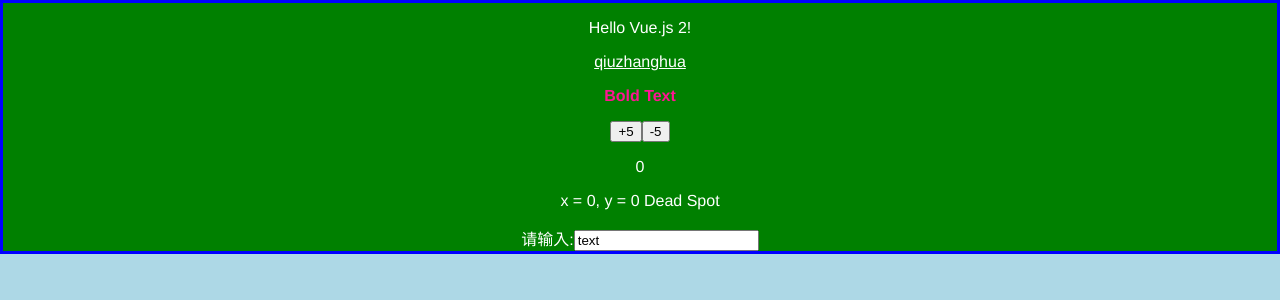
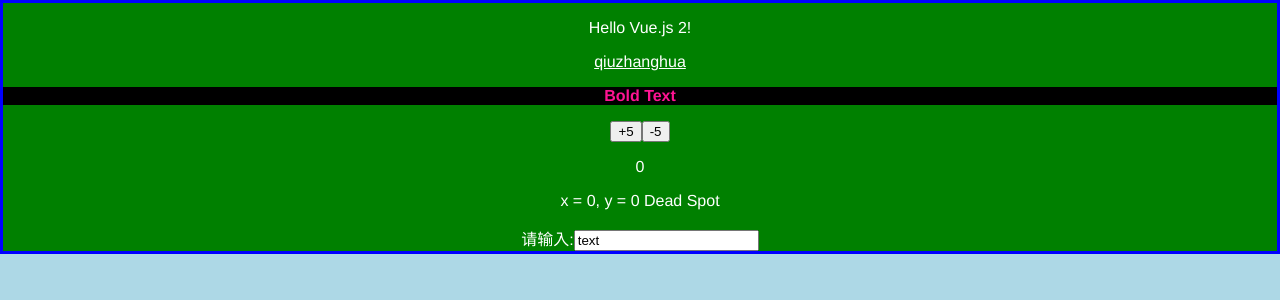
Before and after one commit to LinLJ/v2, a Vue app: page / in a window 1280 px wide. Shown: the top 300 px of the page. Built offline with nearby package versions, Linux system fonts and the light colour scheme.

Commit message:
dynamic styling IV - array

```diff
--- a/src/App.vue
+++ b/src/App.vue
@@ -7,7 +7,7 @@
   >
     <p v-once>{{ this.sayHello() }}</p>
     <a :href="link">qiuzhanghua</a>
-    <p v-html="boldText" :style="myStyle"></p>
+    <p v-html="boldText" :style="[myStyle, { backgroundColor: 'black' }]"></p>
     <button @click.stop="inc(5, $event)">+5</button>
     <button @click.prevent="dec(5)">-5</button>
     <p>{{ count }}</p>
```
